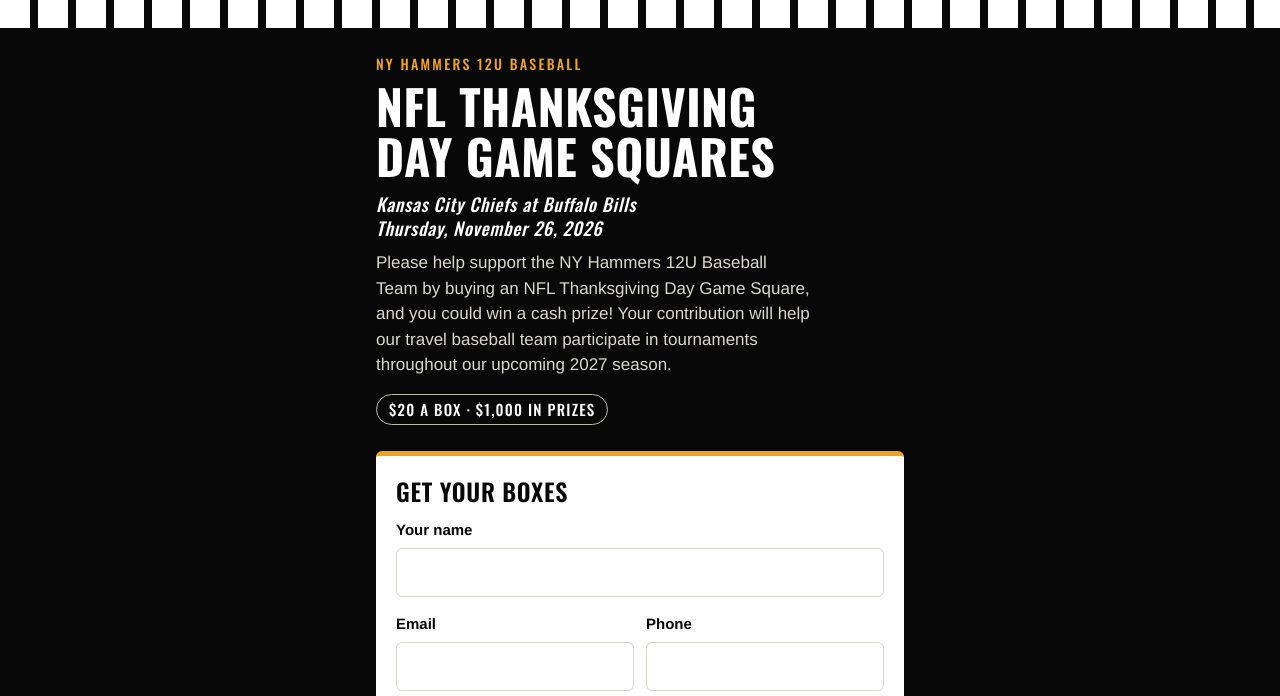
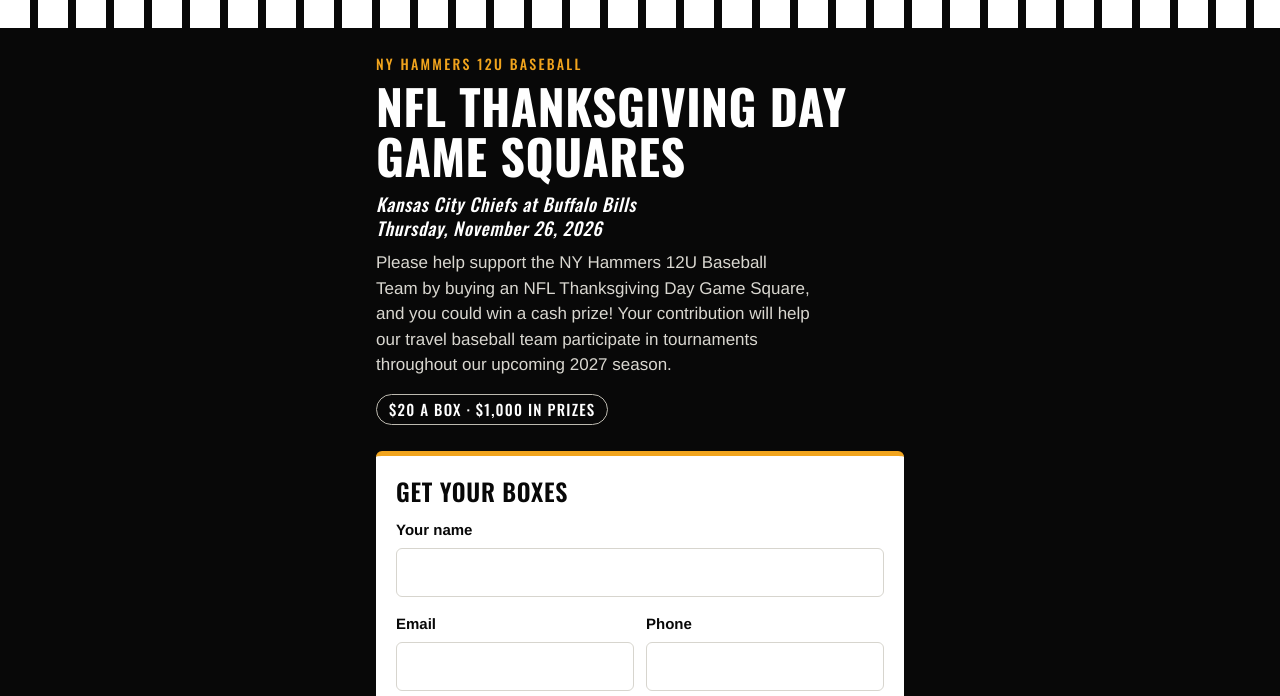
Before and after one commit to boxoprofundo/hammers, a plain HTML site: page index.html in a window 1280 px wide. Shown: the part 87-783 px from the top of the page. Drawn offline with nearby package versions, Linux system fonts and the light colour scheme; no server answers.

Commit message:
Headline breaks after 'Thanksgiving Day'
Co-Authored-By: Claude Opus 5.5 <noreply@anthropic.com>
Claude-Session: https://claude.ai/code/session_017ni554VETL8LNm6U5hSHAg

```diff
--- a/index.html
+++ b/index.html
@@ -60,7 +60,8 @@
   .titleblock { background: var(--black); color: var(--white); }
   .titleblock .wrap { padding-block: 26px 8px; display: grid; gap: 10px; }
   .eyebrow { font: 500 14px/1 var(--head); letter-spacing: .16em; text-transform: uppercase; color: var(--orange); }
-  h1 { font: 700 clamp(32px, 9vw, 48px)/1.05 var(--head); margin: 0; text-transform: uppercase; letter-spacing: .01em; text-wrap: balance; }
+  h1 { font: 700 clamp(26px, 9vw, 48px)/1.05 var(--head); margin: 0; text-transform: uppercase; letter-spacing: .01em; text-wrap: balance; }
+  h1 .line { display: block; white-space: nowrap; }
   .matchup { font: italic 500 18px/1.35 var(--head); letter-spacing: .04em; margin: 0; }
   .lede { margin: 0; max-width: 46ch; color: #d9d7d0; }
   .tally { display: flex; flex-wrap: wrap; gap: 8px; margin-top: 6px; }
@@ -179,7 +180,7 @@
   <div class="titleblock">
     <div class="wrap">
       <div class="eyebrow">NY Hammers 12U Baseball</div>
-      <h1>NFL Thanksgiving Day Game Squares</h1>
+      <h1><span class="line">NFL Thanksgiving Day</span> <span class="line">Game Squares</span></h1>
       <p class="matchup">Kansas City Chiefs at Buffalo Bills<br>Thursday, November 26, 2026</p>
       <p class="lede">Please help support the NY Hammers 12U Baseball Team by buying an NFL Thanksgiving Day Game Square, and you could win a cash prize! Your contribution will help our travel baseball team participate in tournaments throughout our upcoming 2027 season.</p>
       <div class="tally" aria-live="polite">
```
Also changed, not shown: preview.html (+3 -2 lines).
